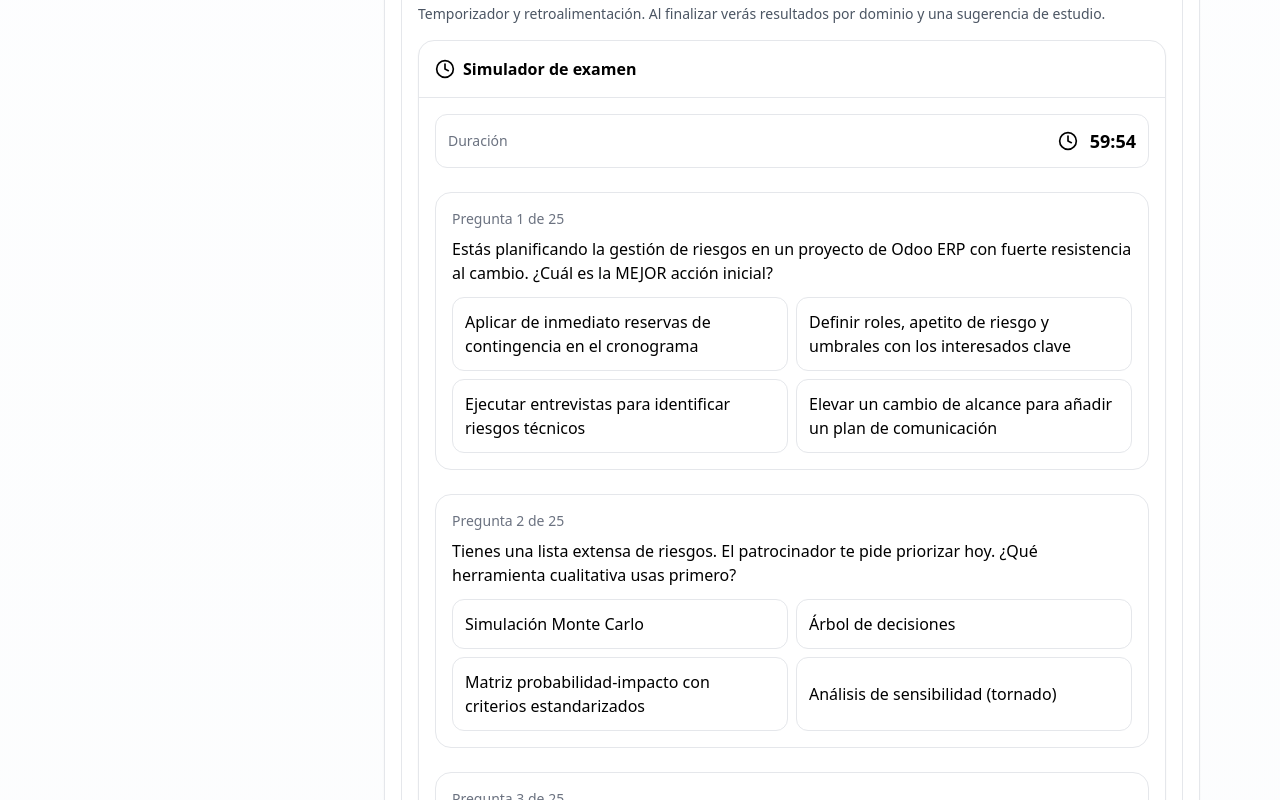
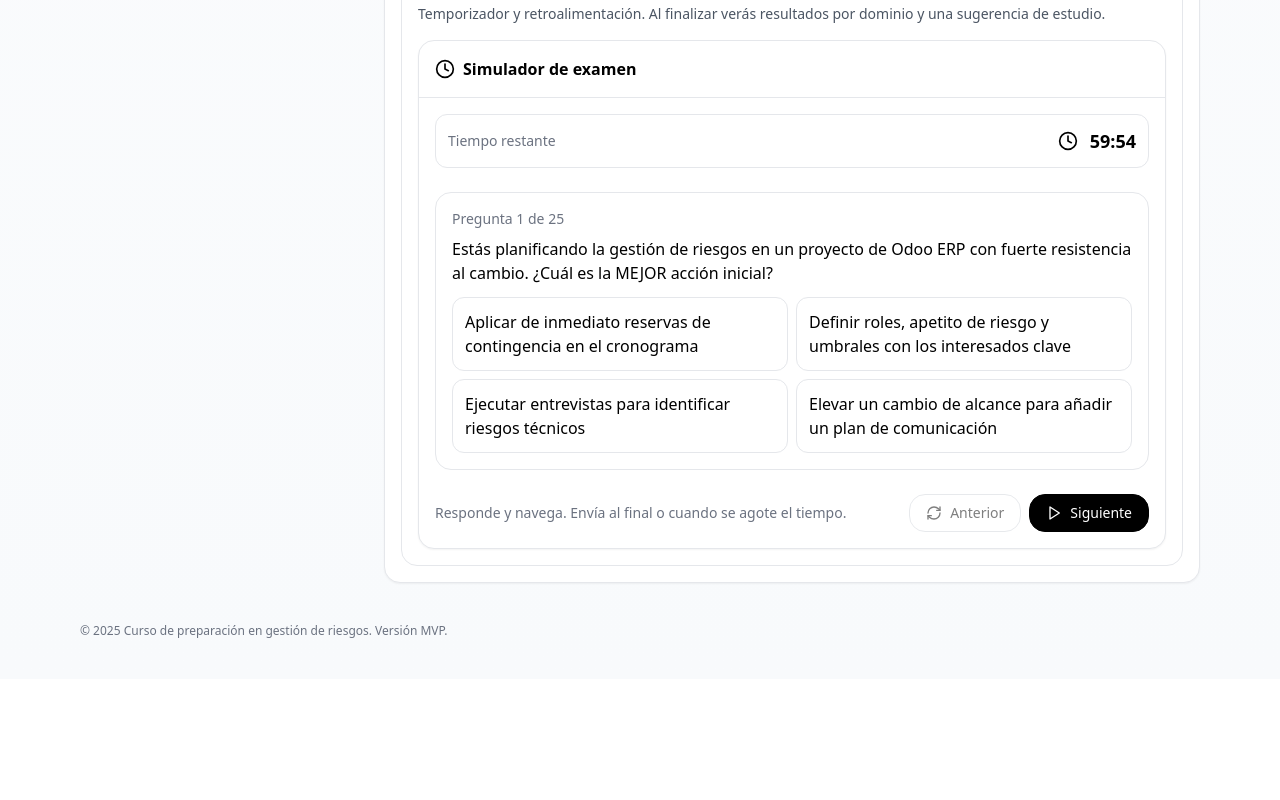
Before and after one commit to sancartagena/curso-riesgos, a React (Vite) app: page / in a window 1280 px wide. Shown: the part 3080-3880 px from the top of the page. After the commit the page ends 3759 px from the top, so only its background shows below. Built offline with nearby package versions, Linux system fonts and the light colour scheme.

Commit message:
Update App.jsx

```diff
--- a/src/App.jsx
+++ b/src/App.jsx
@@ -367,6 +367,10 @@ function Simulator({ config, onFinish, saved = {} }) {
   const [timeLeft, setTimeLeft] = useState(saved.timeLeft ?? config.durationMinutes * 60)
   const [submitted, setSubmitted] = useState(false)
   const [result, setResult] = useState(saved.lastResult || null)
+  const [index, setIndex] = useState(0)
+
+  const total = config.questions.length
+  const q = config.questions[index]
 
   useEffect(() => {
     if (submitted) return
@@ -382,21 +386,28 @@ function Simulator({ config, onFinish, saved = {} }) {
 
   const score = useMemo(() => {
     let s = 0
-    config.questions.forEach((q) => { if (answers[q.id] === q.answerIndex) s += 1 })
+    config.questions.forEach((qq) => { if (answers[qq.id] === qq.answerIndex) s += 1 })
     return s
   }, [answers, config.questions])
 
   const mm = String(Math.floor(timeLeft / 60)).padStart(2, '0')
   const ss = String(timeLeft % 60).padStart(2, '0')
+  const atStart = index === 0
+  const atEnd = index === total - 1
+
+  function go(delta){
+    const next = Math.min(total - 1, Math.max(0, index + delta))
+    setIndex(next)
+  }
 
   function submitNow(){
     setSubmitted(true)
     const byDomain = {}
-    for (const q of config.questions){
-      const dom = q.domain || 'General'
+    for (const qq of config.questions){
+      const dom = qq.domain || 'General'
       byDomain[dom] = byDomain[dom] || { correct:0, total:0 }
       byDomain[dom].total += 1
-      if ((answers[q.id] ?? -1) === q.answerIndex) byDomain[dom].correct += 1
+      if ((answers[qq.id] ?? -1) === qq.answerIndex) byDomain[dom].correct += 1
     }
     const worst = Object.entries(byDomain)
       .map(([dom, d]) => ({ dom, pct: d.total? d.correct/d.total : 0 }))
@@ -414,13 +425,13 @@ function Simulator({ config, onFinish, saved = {} }) {
       </CardHeader>
       <CardContent className="space-y-6">
         <div className="flex items-center justify-between rounded-xl border p-3">
-          <div className="text-sm text-gray-500">Duración</div>
+          <div className="text-sm text-gray-500">Tiempo restante</div>
           <div className="flex items-center gap-3 text-lg font-semibold"><Clock className="h-5 w-5"/> {mm}:{ss}</div>
         </div>
 
-        {config.questions.map((q, idx) => (
-          <div key={q.id} className="rounded-2xl border p-4">
-            <div className="mb-2 text-sm text-gray-500">Pregunta {idx + 1} de {config.questions.length}</div>
+        {/* Pregunta actual */}
+        <div className="rounded-2xl border p-4">
+          <div className="mb-2 text-sm text-gray-500">Pregunta {index + 1} de {total}</div>
           <div className="mb-3 font-medium">{q.prompt}</div>
           <div className="grid gap-2 md:grid-cols-2">
             {q.options.map((opt, i) => (
@@ -435,22 +446,25 @@ function Simulator({ config, onFinish, saved = {} }) {
             ))}
           </div>
         </div>
-        ))}
 
         <div className="flex items-center justify-between">
           <div className="text-sm text-gray-500">
-            {submitted ? <>Puntaje: <strong>{score}</strong> / {config.questions.length}</> : <>Selecciona tus respuestas. El examen se envía al agotar el tiempo o al presionar "Enviar".</>}
+            {submitted ? <>Puntaje: <strong>{score}</strong> / {total}</> : <>Responde y navega. Envía al final o cuando se agote el tiempo.</>}
           </div>
           <div className="flex gap-2">
-            <Button variant="outline" onClick={() => { setAnswers({}); setSubmitted(false); setResult(null); setTimeLeft(config.durationMinutes*60) }}><RefreshCw className="mr-2 h-4 w-4"/> Reiniciar</Button>
+            <Button variant="outline" onClick={() => go(-1)} disabled={atStart}><RefreshCw className="mr-2 h-4 w-4 rotate-180"/> Anterior</Button>
+            {!atEnd ? (
+              <Button onClick={() => go(1)}><Play className="mr-2 h-4 w-4"/> Siguiente</Button>
+            ) : (
               <Button onClick={submitNow}><CheckCircle2 className="mr-2 h-4 w-4"/> Enviar</Button>
+            )}
           </div>
         </div>
 
         <ResultsCard result={result} />
       </CardContent>
     </Card>
-  );
+  )
 }
 
 // ———————————— Actividad abierta ————————————
```
Lines whose indentation alone changed are shown as unchanged.
